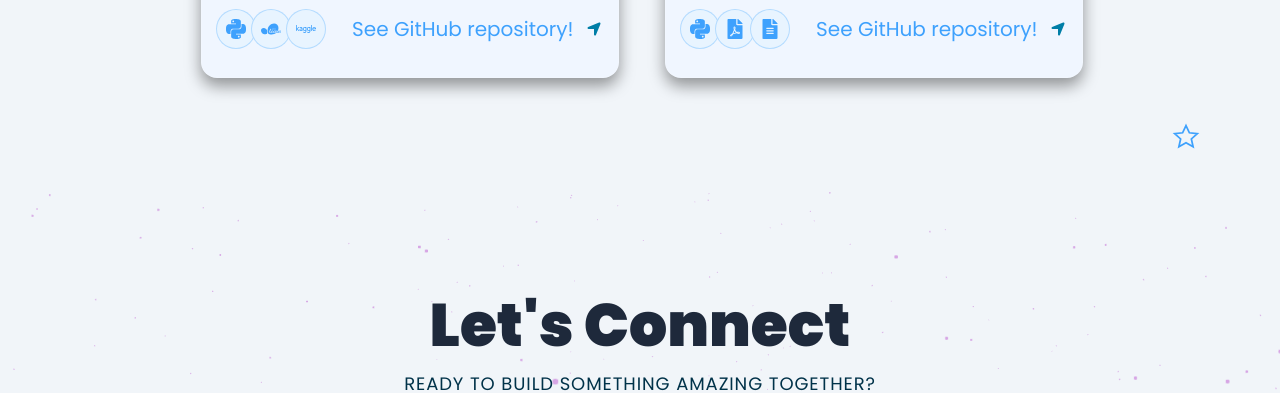
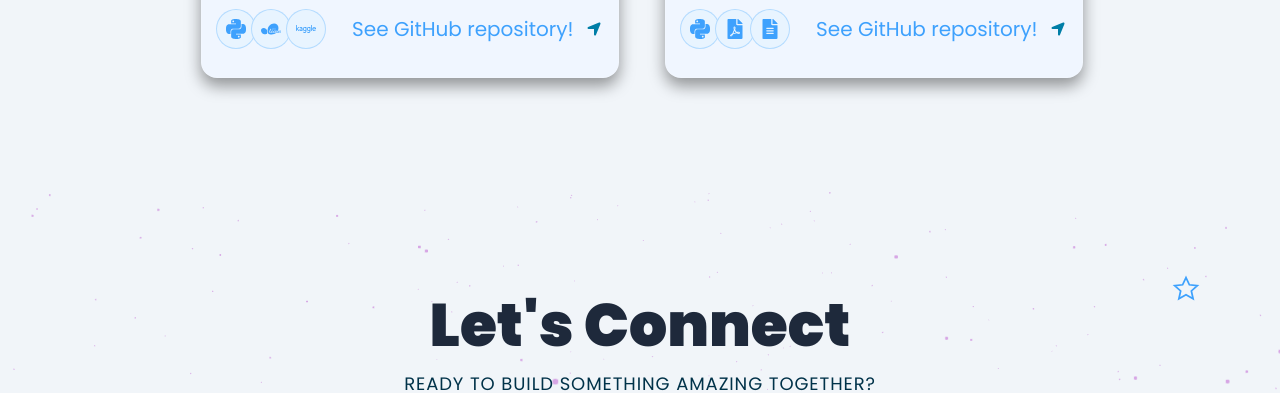
Before and after one commit to gianelli-lagos/gianelli-lagos.github.io, a React (Vite) app: page / in a window 1280 px wide. Shown: the part 7100-7493 px from the top of the page. Built offline with nearby package versions, Linux system fonts and the light colour scheme.

Commit message:
Update the last star placement for smaller screens

```diff
--- a/src/components/Contact.jsx
+++ b/src/components/Contact.jsx
@@ -5,6 +5,7 @@ import { SectionWrapper } from "../hoc";
 import { slideIn } from "../utils/motion";
 import { styles } from "../styles";
 import { github_dark, linkedin, gmail } from "../assets";
+import FloatingStar from "./FloatingStar";
 
 const contactLinks = [
   {
@@ -133,6 +134,7 @@ return (
           </motion.div>
         </motion.div>
       </div>
+      <FloatingStar id="star-contact" className="absolute bottom-50 right-20" />
     </div>
   );
 };
--- a/src/components/Works.jsx
+++ b/src/components/Works.jsx
@@ -7,7 +7,6 @@ import { styles } from "../styles";
 import { FaLocationArrow } from "react-icons/fa6";
 import { projects } from "../constants";
 import { PinContainer } from "./ui/Pin";
-import FloatingStar from "./FloatingStar";
 
 const Works = ({ darkMode }) => {
   return (
@@ -83,7 +82,6 @@ const Works = ({ darkMode }) => {
           </div>
         ))}
       </div>
-      <FloatingStar id="star-works" className="absolute top-50 right-20" />
     </div>
   );
 };
```
